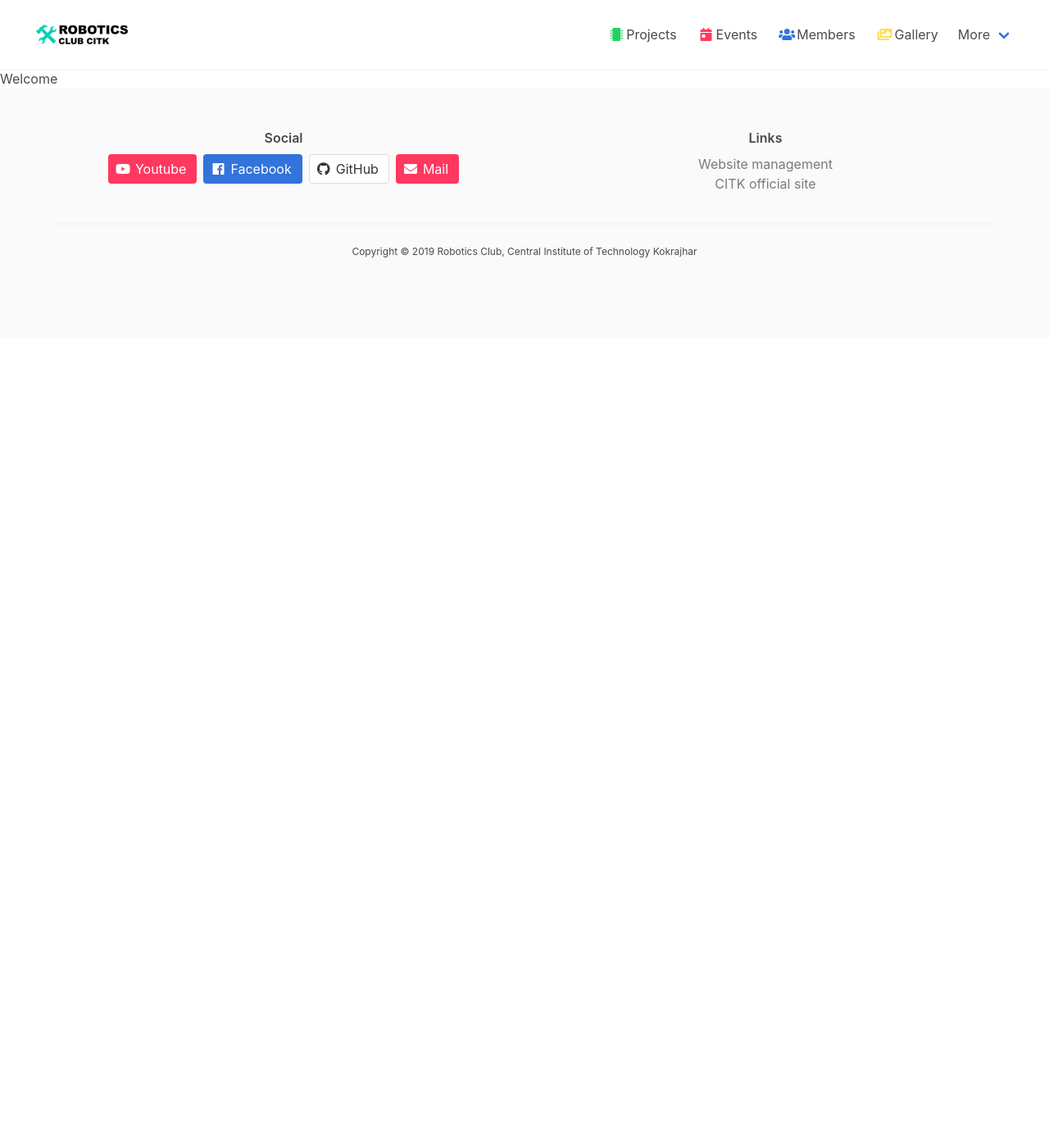
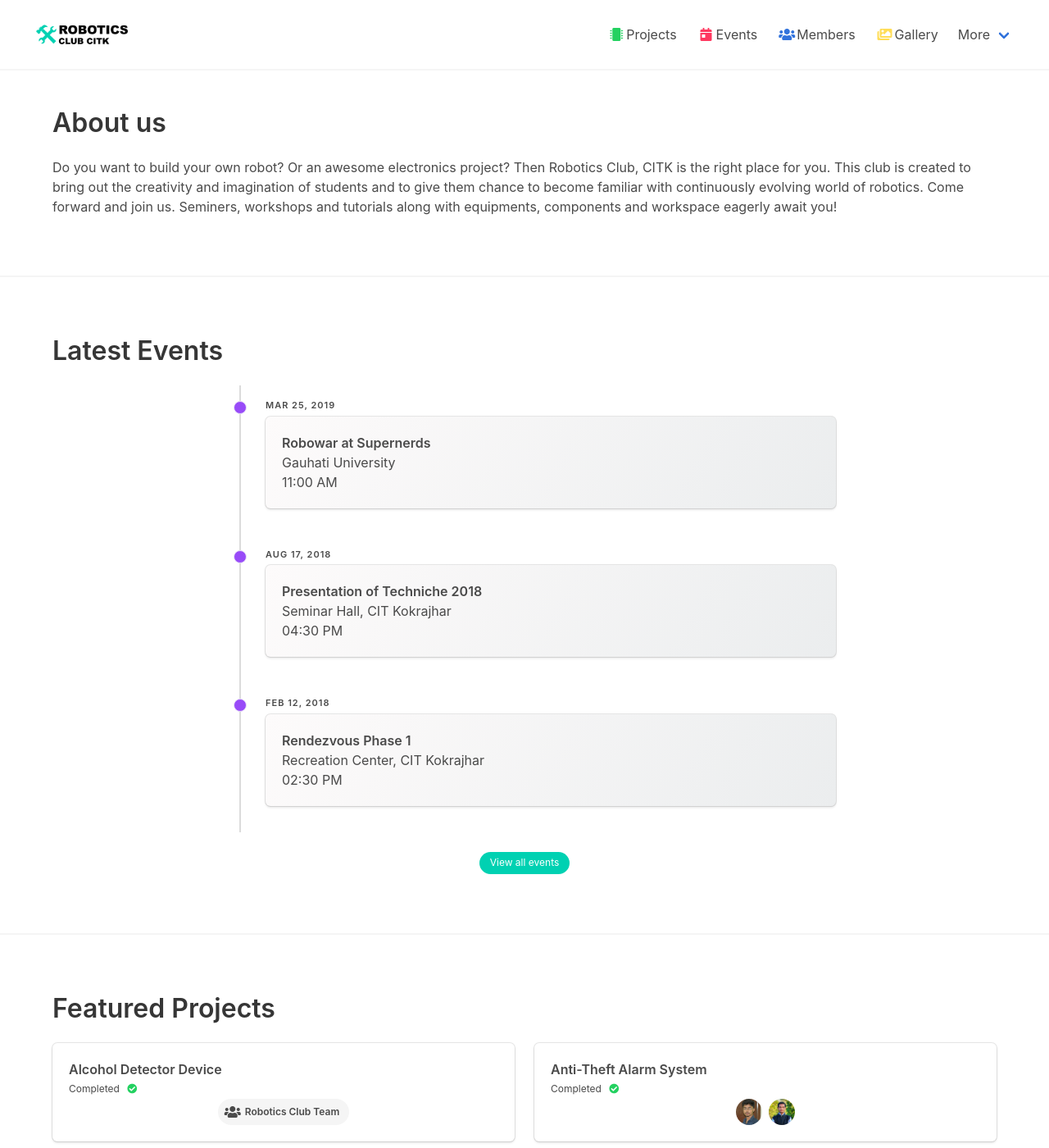
Before and after one commit to robotics-club-citk/robotics-club-citk.github.io, a Jekyll site: the page built from index.html, in a window 1280 px wide and 1400 px high. Shown: the whole window at 82% size. Built offline with Jekyll 4.4.1, drawn with Linux system fonts in a browser that asks for light colours; some of the changed text lies outside the part shown.

Commit message:
basic homepage

```diff
--- a/index.html
+++ b/index.html
@@ -2,4 +2,125 @@
 layout: default
 ---
 
-<h1>Welcome</h1>
+<!-- about -->
+<div class="section">
+  <div class="container">
+    <h1 class="title">About us</h1>
+    <p>
+      Do you want to build your own robot? Or an awesome electronics project?
+      Then Robotics Club, CITK is the right place for you. This club is created
+      to bring out the creativity and imagination of students and to give them
+      chance to become familiar with continuously evolving world of robotics.
+      Come forward and join us. Seminers, workshops and tutorials along with
+      equipments, components and workspace eagerly await you!
+    </p>
+  </div>
+</div>
+
+<hr>
+
+<!-- latest events -->
+<div class="section">
+  <div class="container">
+    <h1 class="title">Latest Events</h1>
+    <div class="columns is-centered">
+      <div class="column is-two-thirds">
+        <div class="timeline">
+          {% assign sorted-events = site.events | sort:'start-date' | reverse %}
+          {% for event in sorted-events limit:3 %}
+          <div class="timeline-item is-block">
+            <div class="timeline-marker"></div>
+            <div class="timeline-content">
+              <p class="heading">
+                <span>{{ event.start-date | date: '%b %d, %Y' }}</span>
+              </p>
+
+              <a class="box" href="{{ event.url }}"
+                style="background-image: linear-gradient(120deg, #fdfbfb 0%, #ebedee 100%);">
+                <p class="has-text-weight-semibold">{{ event.title }}</p>
+                <p>{{ event.place }}</p>
+                <p>{{ event.start-date | date: ' %I:%M %p' }}</p>
+              </a>
+
+            </div>
+          </div>
+          {% endfor %}
+        </div>
+      </div>
+    </div>
+    <div class="has-text-centered">
+      <a class="button is-small is-rounded is-primary" href="#">
+        <span>View all events</span>
+      </a>
+    </div>
+  </div>
+</div>
+
+<hr>
+
+<!-- featured projects -->
+<div class="section">
+  <div class="container">
+    <h1 class="title">Featured Projects</h1>
+    <div class="columns is-multiline">
+      {% for project in site.projects limit:4 %}
+      <div class="column is-half-tablet is-half-desktop">
+        <a href="{{ project.url }}" class="box">
+          <p class="has-text-weight-semibold is-capitalized">
+            {{ project.title }}
+          </p>
+          <p class="is-size-7 is-capitalized">
+            {{ project.status }}
+            {% if project.status == 'completed' %}
+            <span class="icon has-text-success"><i class="fa fa-check-circle"></i></span>
+            {% else %}
+            <span class="icon has-text-link"><i class="fa fa-sync-alt"></i></span>
+            {% endif %}
+          </p>
+
+          <!-- member avatars -->
+          <div class="columns is-mobile is-centered is-variable is-1">
+            {% for member-username in project.member-usernames %}
+            <!-- to display a number if members > 4 -->
+            {% if forloop.index >= 4 and forloop.length > 4 %}
+            {% if forloop.last %}
+            <div class="column is-narrow">
+              <span class="r-circle is-primary">+{{ forloop.length | minus: 3 }}</span>
+            </div>
+            {% break %}
+            {% else %}
+            {% continue %}
+            {% endif %}
+            {% endif %}
+            <!-- if project done by robotics club -->
+            {% if member-username == 'club' %}
+            <div class="column is-narrow">
+              <span class="tag is-rounded is-medium">
+                <span class="icon"><i class="fa fa-users"></i></span>
+                <span class="is-size-7 has-text-weight-semibold">Robotics Club Team</span>
+              </span>
+            </div>
+            {% else %}
+            {% assign member = site.members | where:'username',member-username | first %}
+            {% if member != null %}
+            <div class="column is-narrow">
+              <figure class="image is-32x32">
+                <img class="is-rounded" src="{{ site.baseurl }}/assets/img/avatars/members/{{ member.avatar }}"
+                  title="{{ member.name }}">
+              </figure>
+            </div>
+            {% endif %}
+            {% endif %}
+            {% endfor %}
+          </div>
+        </a>
+      </div>
+      {% endfor %}
+    </div>
+    <div class="has-text-centered">
+      <a class="button is-small is-rounded is-primary" href="#">
+        <span>View all projects</span>
+      </a>
+    </div>
+  </div>
+</div>
```
